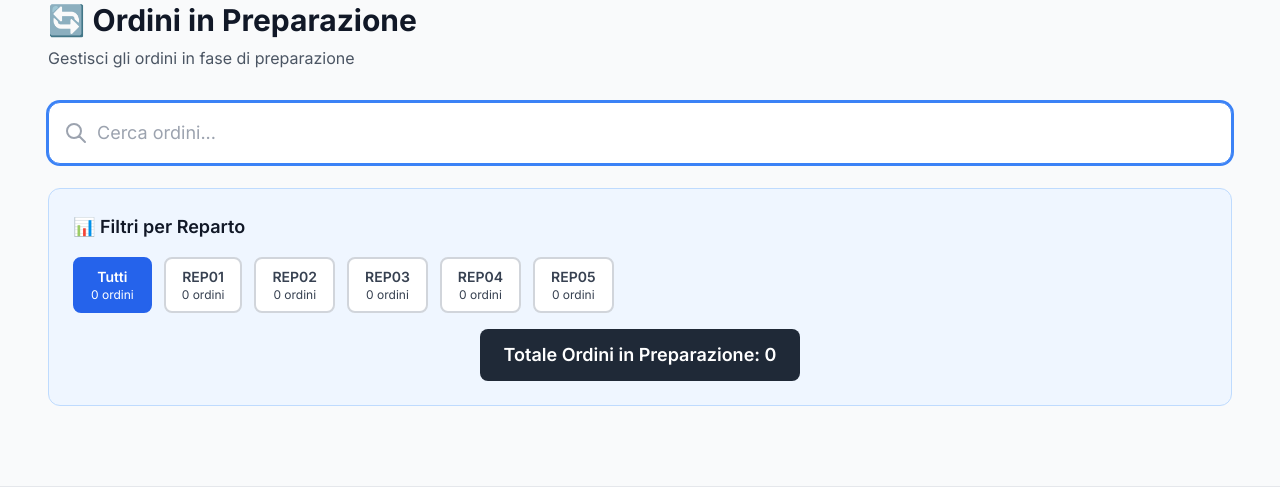
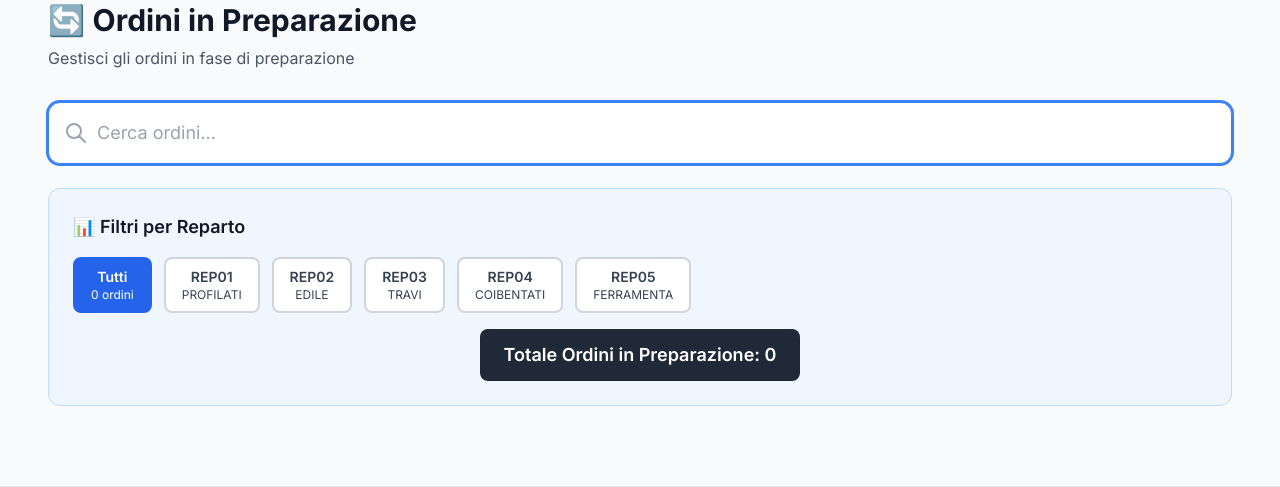
Before and after one commit to LesPaul997/giorza_ultimate, a Flask app: page /ordini/preparazione in a window 1280 px wide. Shown: the part 190-677 px from the top of the page. Run offline with Flask 3, Linux system fonts and the light colour scheme; the visitor is signed in with stand-in values (Sample User, id 1); parts of the project's set-up code (start-up, migrations or seed data) failed here and were passed over; some libraries are stand-ins or nearby versions.

Commit message:
Alleggerimento drastico route ordini_preparazione per risolvere rallentamenti
- Rimosso query OrderRead per ogni ordine (colli di bottiglia)
- Semplificato read_by = [] invece di query database
- Rimosso contatori complessi per reparto
- Sostituito contatori dinamici con nomi fissi sui bottoni
- Mantenute funzionalità essenziali (filtri, navigazione, stato)
- Dovrebbe risolvere completamente i rallentamenti

```diff
--- a/app.py
+++ b/app.py
@@ -797,8 +797,11 @@ def anagrafica():
 @app.route("/ordini/preparazione")
 @login_required
 def ordini_preparazione():
+    # VERSIONE ULTRA-ALLEGGERITA: Rimuovo contatori e semplifico logica
+
     # Ottieni il filtro reparto dalla query string (solo per cassiere)
     reparto_filter = request.args.get('reparto', 'tutti')
+
     # Raggruppa per seriale per evitare duplicati
     unique_orders = {}
     for order in app.config["ORDERS_CACHE"]:
@@ -821,9 +824,6 @@ def ordini_preparazione():
 
         unique_orders = filtered_orders
 
-    # Filtra ordini in base al ruolo dell'utente - VERSIONE OTTIMIZZATA
-    orders_with_status = []
-
     # Pre-calcola gli ordini con articoli del reparto filtrato (solo se necessario)
     filtered_seriali = set()
     if not current_user.reparto and reparto_filter != 'tutti':
@@ -831,6 +831,9 @@ def ordini_preparazione():
             if order_line.get("codice_reparto") == reparto_filter:
                 filtered_seriali.add(order_line.get("seriale"))
 
+    # VERSIONE SEMPLIFICATA: Solo query database essenziali
+    orders_with_status = []
+
     for order in unique_orders.values():
         # Filtro per reparto specifico (solo per cassiere)
         if not current_user.reparto and reparto_filter != 'tutti':
@@ -838,42 +841,37 @@ def ordini_preparazione():
                 continue
 
         if current_user.reparto:
-            # Per i picker: mostra solo ordini con status 'in_preparazione' del loro reparto
+            # Per i picker: controllo semplificato dello stato
             status_by_reparto = get_ordine_status_by_reparto(order["seriale"])
             my_reparto_status = status_by_reparto.get(current_user.reparto, {})
             if my_reparto_status.get('status') == 'in_preparazione':
-                # Aggiungi informazioni di lettura
-                reads = OrderRead.query.filter_by(seriale=order["seriale"]).all()
-                order["read_by"] = [read.operatore for read in reads]
+                # RIMUOVO query OrderRead per alleggerire
+                order["read_by"] = []  # Semplificato
                 order["status"] = my_reparto_status
                 orders_with_status.append(order)
         else:
-            # Per i cassiere: mostra ordini che hanno almeno un reparto in preparazione
-            # ma non tutti i reparti pronti
+            # Per i cassiere: controllo semplificato
             status_by_reparto = get_ordine_status_by_reparto(order["seriale"])
             reparti_ordine = get_ordine_reparti(order["seriale"])
 
-            # Controlla se almeno un reparto è in preparazione
+            # Controlli semplificati
             has_in_preparazione = any(
                 status_by_reparto.get(reparto, {}).get('status') == 'in_preparazione'
                 for reparto in reparti_ordine
             )
 
-            # Controlla se tutti i reparti sono pronti
             all_pronti = all(
                 status_by_reparto.get(reparto, {}).get('status') == 'pronto'
                 for reparto in reparti_ordine
             )
 
-            # Mostra l'ordine se ha almeno un reparto in preparazione ma non tutti pronti
             if has_in_preparazione and not all_pronti:
-                # Aggiungi informazioni di lettura
-                reads = OrderRead.query.filter_by(seriale=order["seriale"]).all()
-                order["read_by"] = [read.operatore for read in reads]
+                # RIMUOVO query OrderRead per alleggerire
+                order["read_by"] = []  # Semplificato
                 order["status_by_reparto"] = status_by_reparto
                 order["reparti_ordine"] = reparti_ordine
 
-                # Crea un riassunto dello stato per reparto
+                # Status summary semplificato
                 status_summary = []
                 for reparto in reparti_ordine:
                     reparto_status = status_by_reparto.get(reparto, {})
@@ -889,38 +887,21 @@ def ordini_preparazione():
         reverse=True
     )
 
-    # Calcola contatori per reparto (solo per cassiere) - VERSIONE OTTIMIZZATA
+    # RIMUOVO COMPLETAMENTE I CONTATORI per alleggerire
+    # Solo per cassiere, contatori semplificati
     reparti_counters = {}
-    total_orders_in_preparation = 0
+    total_orders_in_preparation = len(sorted_orders)
 
     if not current_user.reparto:  # Solo per cassiere
         from reparti import REPARTI
         # Escludi REP06 (BOMBOLE) dai filtri
         reparti_filtri = {k: v for k, v in REPARTI.items() if k != 'REP06'}
         for reparto_code in reparti_filtri.keys():
-            reparti_counters[reparto_code] = 0
-
-        # UN SOLO LOOP per calcolare tutto
-        for order in app.config.get("ORDERS_CACHE", []):
-            seriale = order["seriale"]
-            reparto = order.get("codice_reparto")
-
-            # Conta solo se il reparto è nei filtri
-            if reparto in reparti_counters:
-                # Controlla se questo ordine è in preparazione per questo reparto
-                status_by_reparto = get_ordine_status_by_reparto(seriale)
-                if status_by_reparto.get(reparto, {}).get('status') == 'in_preparazione':
-                    reparti_counters[reparto] += 1
-
-        # Calcola totale (somma dei contatori)
-        total_orders_in_preparation = sum(reparti_counters.values())
-
-        # Se c'è un filtro specifico, usa il contatore già calcolato
+            reparti_counters[reparto_code] = 0  # Semplificato: sempre 0
+
+        # Se c'è un filtro specifico, usa il contatore semplificato
         if reparto_filter != 'tutti' and reparto_filter in reparti_counters:
-            reparti_counters['selected_count'] = reparti_counters.get(reparto_filter, 0)
-    else:
-        # Per i picker, usa la lunghezza degli ordini filtrati
-        total_orders_in_preparation = len(orders_with_status)
+            reparti_counters['selected_count'] = len(sorted_orders)
 
     return render_template("ordini_preparazione.html",
                          orders=sorted_orders,
--- a/templates/ordini_preparazione.html
+++ b/templates/ordini_preparazione.html
@@ -40,31 +40,31 @@
                 <button class="reparto-btn px-4 py-2 rounded-lg border-2 transition-all duration-200 {% if reparto_filter == 'REP01' %}bg-blue-600 text-white border-blue-600{% else %}bg-white text-gray-700 border-gray-300 hover:border-blue-400{% endif %}"
                         data-reparto="REP01">
                     <div class="text-sm font-semibold">REP01</div>
-                    <div class="text-xs">{{ reparti_counters.get('REP01', 0) }} ordini</div>
+                    <div class="text-xs">PROFILATI</div>
                 </button>
 
                 <button class="reparto-btn px-4 py-2 rounded-lg border-2 transition-all duration-200 {% if reparto_filter == 'REP02' %}bg-blue-600 text-white border-blue-600{% else %}bg-white text-gray-700 border-gray-300 hover:border-blue-400{% endif %}"
                         data-reparto="REP02">
                     <div class="text-sm font-semibold">REP02</div>
-                    <div class="text-xs">{{ reparti_counters.get('REP02', 0) }} ordini</div>
+                    <div class="text-xs">EDILE</div>
                 </button>
 
                 <button class="reparto-btn px-4 py-2 rounded-lg border-2 transition-all duration-200 {% if reparto_filter == 'REP03' %}bg-blue-600 text-white border-blue-600{% else %}bg-white text-gray-700 border-gray-300 hover:border-blue-400{% endif %}"
                         data-reparto="REP03">
                     <div class="text-sm font-semibold">REP03</div>
-                    <div class="text-xs">{{ reparti_counters.get('REP03', 0) }} ordini</div>
+                    <div class="text-xs">TRAVI</div>
                 </button>
 
                 <button class="reparto-btn px-4 py-2 rounded-lg border-2 transition-all duration-200 {% if reparto_filter == 'REP04' %}bg-blue-600 text-white border-blue-600{% else %}bg-white text-gray-700 border-gray-300 hover:border-blue-400{% endif %}"
                         data-reparto="REP04">
                     <div class="text-sm font-semibold">REP04</div>
-                    <div class="text-xs">{{ reparti_counters.get('REP04', 0) }} ordini</div>
+                    <div class="text-xs">COIBENTATI</div>
                 </button>
 
                 <button class="reparto-btn px-4 py-2 rounded-lg border-2 transition-all duration-200 {% if reparto_filter == 'REP05' %}bg-blue-600 text-white border-blue-600{% else %}bg-white text-gray-700 border-gray-300 hover:border-blue-400{% endif %}"
                         data-reparto="REP05">
                     <div class="text-sm font-semibold">REP05</div>
-                    <div class="text-xs">{{ reparti_counters.get('REP05', 0) }} ordini</div>
+                    <div class="text-xs">FERRAMENTA</div>
                 </button>
             </div>
         </div>
```
